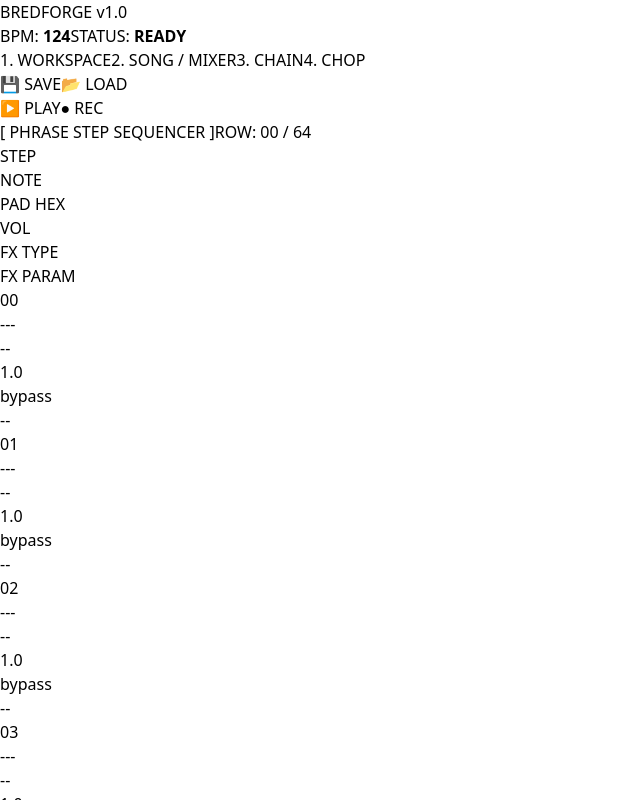
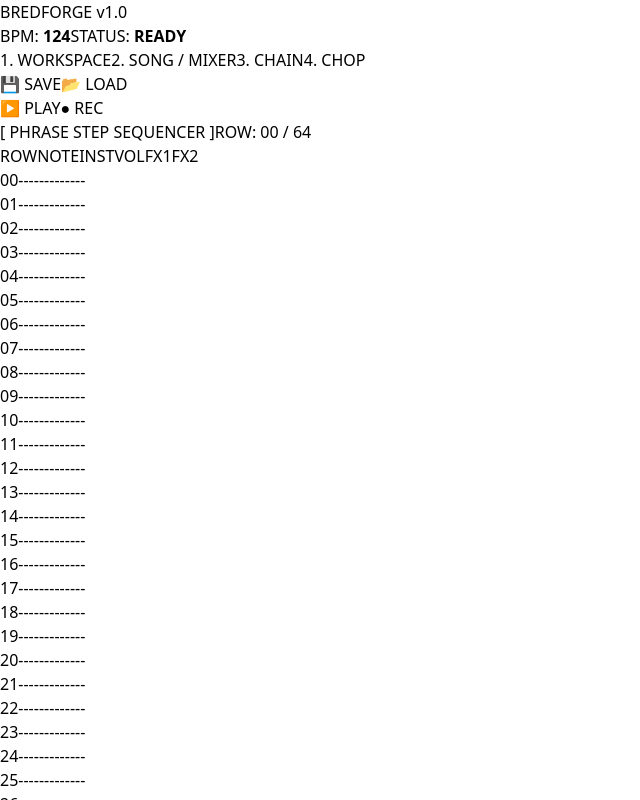
Before and after one commit to patromeo21/bredforge, a React (Vite) app: page / in a window 1280 px wide. Shown: the whole page, without its empty margins (0-640 px from the left). Built offline with nearby package versions, Linux system fonts and the light colour scheme.

Commit message:
Update PhraseGrid.tsx

```diff
--- a/src/components/tracker/PhraseGrid.tsx
+++ b/src/components/tracker/PhraseGrid.tsx
@@ -1,111 +1,62 @@
 // ============================================================================
-// STAGE E - PHASE 28: 16-STEP HEXADECIMAL STRUCTURAL DISPLAY GRID (PhraseGrid.tsx)
+// BREDFORGE v1.0 — PHRASE STEP SEQUENCER GRID WITH PLAYHEAD (PhraseGrid.tsx)
 // ============================================================================
 
 import React from 'react';
-import { PhraseBlock, TrackerState } from '../../services/tracker/TrackerState';
 
-export interface PhraseGridProps extends React.HTMLAttributes<HTMLDivElement> {
-  phrase?: PhraseBlock;
-  activeRowIndex?: number;
-  selectedRowIndex?: number;
-  onSelectRow?: (rowIndex: number) => void;
-  [key: string]: any;
+export interface PhraseGridProps {
+  activeRowIndex: number; // Current step row driven by transport clock (0 - 63)
 }
 
-export const PhraseGrid: React.FC<PhraseGridProps> = ({
-  phrase,
-  activeRowIndex = -1,
-  selectedRowIndex = 0,
-  onSelectRow,
-  ...restProps
-}) => {
-  // Ensure we always have exactly 16 steps to display
-  const steps: PhraseBlock = phrase && phrase.length === 16
-    ? phrase
-    : Array.from({ length: 16 }, (_, i) => ({
-        step: i + 1,
-        padId: null,
-        vol: 1.0,
-        fxType: 'bypass',
-        fxParam: null,
-      }));
+export const PhraseGrid: React.FC<PhraseGridProps> = ({ activeRowIndex }) => {
+  // 64 Steps vertical phrase structure typical of advanced hardware trackers
+  const totalRows = 64;
+  const columns = ['NOTE', 'INST', 'VOL', 'FX1', 'FX2'];
 
   return (
-    <div
-      {...restProps}
-      className="flex flex-col w-full font-mono text-xs select-none gap-1 overflow-y-auto pr-1"
-    >
-      {/* Column Headers */}
-      <div className="grid grid-cols-6 gap-2 px-3 py-2 bg-zinc-900 border-b border-emerald-500/30 font-bold text-emerald-400">
-        <div className="text-center">STEP</div>
-        <div className="text-center">NOTE</div>
-        <div className="text-center">PAD HEX</div>
-        <div className="text-center">VOL</div>
-        <div className="text-center">FX TYPE</div>
-        <div className="text-center">FX PARAM</div>
+    <div className="flex-1 bg-zinc-950 border border-emerald-500/30 rounded flex flex-col overflow-hidden font-mono text-[11px]">
+
+      {/* Grid Column Headers */}
+      <div className="grid grid-cols-6 bg-black/80 border-b border-emerald-500/30 px-2 py-1 text-[10px] text-emerald-500/80 font-bold sticky top-0 z-10">
+        <span className="text-center">ROW</span>
+        {columns.map((col, idx) => (
+          <span key={idx} className="text-center">{col}</span>
+        ))}
       </div>
 
-      {/* 16 Structural Step Rows */}
-      {steps.map((stepItem, idx) => {
-        const isPlayhead = activeRowIndex === idx;
-        const isSelected = selectedRowIndex === idx;
-        const isBeatInterval = idx % 4 === 0;
+      {/* Scrollable Step Rows */}
+      <div className="flex-1 overflow-y-auto flex flex-col divide-y divide-emerald-500/10">
+        {Array.from({ length: totalRows }).map((_, rowIndex) => {
+          const isCurrentRow = rowIndex === activeRowIndex;
+          const isBeatMarker = rowIndex % 4 === 0;
 
-        // Convert padId to 2-character uppercase Hex string or '---'
-        const hexPadId = stepItem.padId !== null && stepItem.padId >= 0 && stepItem.padId <= 63
-          ? stepItem.padId.toString(16).toUpperCase().padStart(2, '0')
-          : '--';
+          return (
+            <div
+              key={rowIndex}
+              className={`grid grid-cols-6 items-center px-2 py-0.5 transition-colors ${
+                isCurrentRow
+                  ? 'bg-emerald-500/30 text-emerald-200 shadow-[inset_0_0_8px_rgba(16,185,129,0.4)] font-bold'
+                  : isBeatMarker
+                  ? 'bg-zinc-900/60 text-emerald-400/90'
+                  : 'bg-transparent text-emerald-600/60 hover:bg-emerald-500/5'
+              }`}
+            >
+              {/* Row Number Identifier */}
+              <span className="text-center text-[10px] tracking-widest">
+                {String(rowIndex).padStart(2, '0')}
+              </span>
 
-        const noteName = TrackerState.getNoteNameFromPadId(stepItem.padId);
+              {/* Step Sequence Columns (Note, Instrument, Volume, FX1, FX2) */}
+              <span className="text-center">---</span>
+              <span className="text-center">--</span>
+              <span className="text-center">--</span>
+              <span className="text-center">---</span>
+              <span className="text-center">---</span>
+            </div>
+          );
+        })}
+      </div>
 
-        let rowStyle = 'bg-transparent text-emerald-500';
-        if (isPlayhead) {
-          rowStyle = 'bg-emerald-500 text-black font-bold shadow-[0_0_12px_#10b981]';
-        } else if (isSelected) {
-          rowStyle = 'bg-emerald-500/20 text-emerald-300 border border-emerald-500/50';
-        } else if (isBeatInterval) {
-          rowStyle = 'bg-zinc-900/60 text-emerald-500/90';
-        }
-
-        return (
-          <div
-            key={stepItem.step || idx}
-            onClick={() => onSelectRow && onSelectRow(idx)}
-            className={`grid grid-cols-6 gap-2 px-3 py-2 rounded items-center transition-colors cursor-pointer ${rowStyle}`}
-          >
-            {/* Step Number (Hex 00-0F) */}
-            <div className="text-center font-bold tracking-wider">
-              {isPlayhead ? '▶ ' : ''}{idx.toString(16).toUpperCase().padStart(2, '0')}
-            </div>
-
-            {/* Note Name */}
-            <div className="text-center tracking-wider font-semibold">
-              {noteName}
-            </div>
-
-            {/* Pad Hex ID */}
-            <div className="text-center tracking-widest font-mono">
-              {hexPadId}
-            </div>
-
-            {/* Volume */}
-            <div className="text-center">
-              {stepItem.vol.toFixed(1)}
-            </div>
-
-            {/* FX Type */}
-            <div className="text-center uppercase text-[10px] tracking-tight">
-              {stepItem.fxType}
-            </div>
-
-            {/* FX Param */}
-            <div className="text-center">
-              {stepItem.fxParam !== null ? stepItem.fxParam.toFixed(2) : '--'}
-            </div>
-          </div>
-        );
-      })}
     </div>
   );
 };
```
